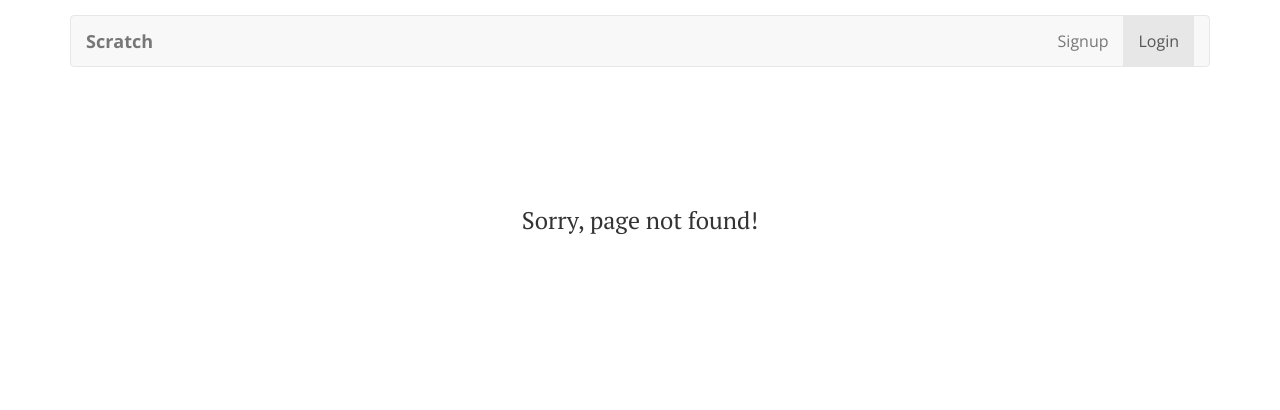
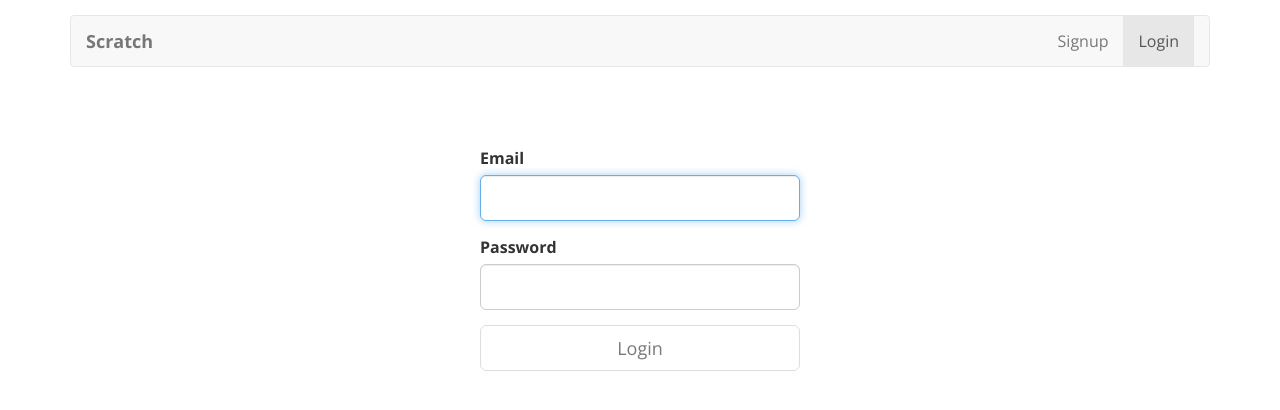
Before and after one commit to andrewheekin/serverless-notes-client, a React (Create React App) app: page /login in a window 1280 px wide. Before the commit this address had no page. Shown: the top 410 px of the page. Built offline with nearby package versions, Linux system fonts and the light colour scheme.

Commit message:
login form

```diff
--- a/src/Routes.js
+++ b/src/Routes.js
@@ -2,11 +2,13 @@
 import { Route, Switch } from 'react-router-dom';
 
 import Home from './containers/Home';
+import Login from './containers/Login';
 import NotFound from './containers/NotFound';
 
 export default () => (
   <Switch>
     <Route path="/" exact component={Home} />
+    <Route path="/login" exact component={Login} />
     { /* Finally, catch all unmatched routes */ }
     <Route component={NotFound} />
   </Switch>
--- /dev/null
+++ b/src/containers/Login.css
@@ -0,0 +1,10 @@
+@media all and (min-width: 480px) {
+  .Login {
+    padding: 60px 0;
+  }
+
+  .Login form {
+    margin: 0 auto;
+    max-width: 320px;
+  }
+}
--- /dev/null
+++ b/src/containers/Login.js
@@ -0,0 +1,67 @@
+import React, { Component } from 'react';
+import {
+  Button,
+  FormGroup,
+  FormControl,
+  ControlLabel,
+} from 'react-bootstrap';
+import './Login.css';
+
+class Login extends Component {
+  constructor(props) {
+    super(props);
+
+    this.state = {
+      username: '',
+      password: '',
+    };
+  }
+
+  validateForm() {
+    return this.state.username.length > 0
+      && this.state.password.length > 0;
+  }
+
+  handleChange = (event) => {
+    this.setState({
+      [event.target.id]: event.target.value
+    });
+  }
+
+  handleSubmit = (event) => {
+    event.preventDefault();
+  }
+
+  render() {
+    return (
+      <div className="Login">
+        <form onSubmit={this.handleSubmit}>
+          <FormGroup controlId="username" bsSize="large">
+            <ControlLabel>Email</ControlLabel>
+            <FormControl
+              autoFocus
+              type="email"
+              value={this.state.username}
+              onChange={this.handleChange} />
+          </FormGroup>
+          <FormGroup controlId="password" bsSize="large">
+            <ControlLabel>Password</ControlLabel>
+            <FormControl
+              value={this.state.password}
+              onChange={this.handleChange}
+              type="password" />
+          </FormGroup>
+          <Button
+            block
+            bsSize="large"
+            disabled={ ! this.validateForm() }
+            type="submit">
+            Login
+          </Button>
+        </form>
+      </div>
+    );
+  }
+}
+
+export default Login;
```
